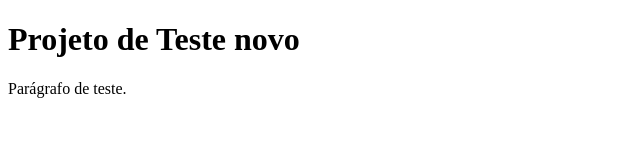
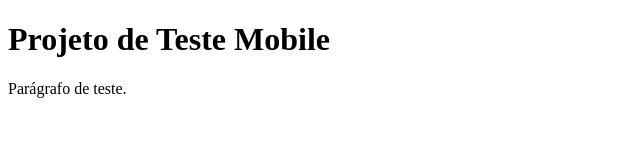
Before and after one commit to JessicaMendonc/projeto-teste, a plain HTML site: page index.html in a window 1280 px wide. Shown: the whole page, without its empty margins (0-640 px from the left). Drawn offline with Linux system fonts and the light colour scheme.

Commit message:
Update index.html

```diff
--- a/index.html
+++ b/index.html
@@ -8,7 +8,7 @@
 </head>
 <body>
 
-<h1>Projeto de Teste novo</h1>
+<h1>Projeto de Teste Mobile</h1>
 
 <p>Parágrafo de teste.</p>
 </body>
```
